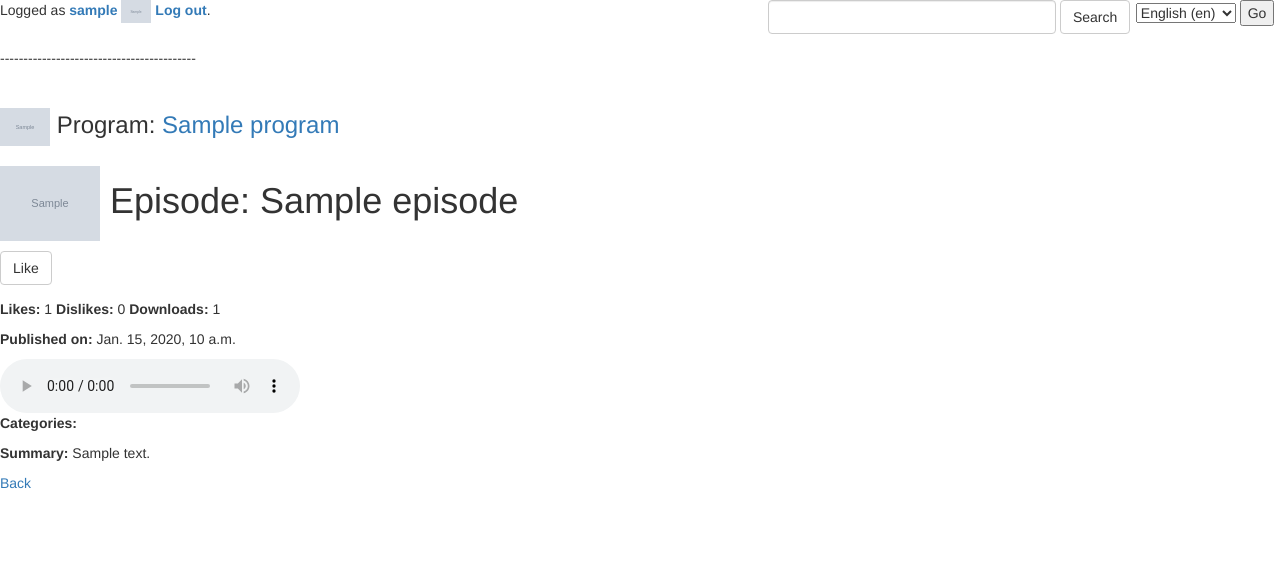
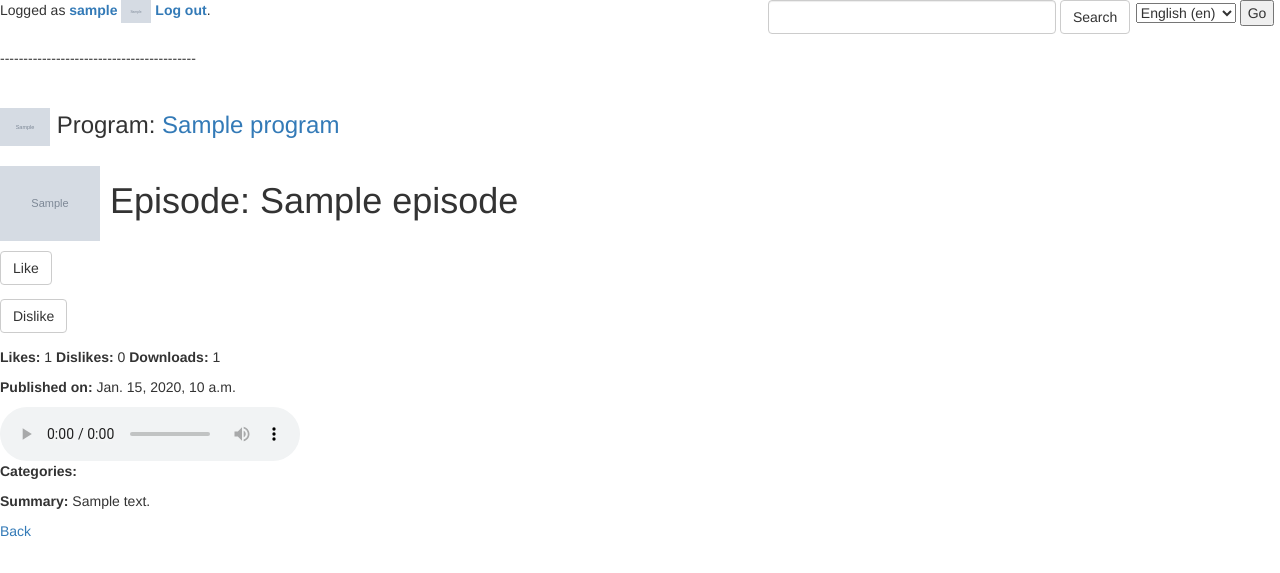
Before and after one commit to FerbLee/RSS-Radio, a Django app: page /rss_feed/episode/1/ in a window 1280 px wide. Shown: the top 573 px of the page. Run offline with Django 3.2, Linux system fonts and the light colour scheme; a user stored in the database is signed in; tables that the repository leaves empty hold one stand-in row (values such as "Sample post"); grey boxes marked "Sample" are stand-in pictures; parts of the project's set-up code (start-up, migrations or seed data) failed here and were passed over; some libraries are stand-ins or nearby versions.

Commit message:
Implemented like buttons in episode

```diff
--- a/rss_feed/templates/rss_feed/detail_episode.html
+++ b/rss_feed/templates/rss_feed/detail_episode.html
@@ -11,17 +11,17 @@
 {% if request.user.is_authenticated %}
 	<div id="like-button">
 
-		{% if episode_voted %}
-			 <form method="post" class="form-inline" action="" >
-	 			{% csrf_token %}
-	 	 		<input type="submit" class="btn btn-default" value="{% blocktrans %}Dislike{% endblocktrans %}">
-	 		</form>
-		{% else %}
-	 		<form method="post" class="form-inline" action="" >
-	 			{% csrf_token %}
-	 	 		<input type="submit" class="btn btn-default" value="{% blocktrans %}Like{% endblocktrans %}" >
-	 		</form>
-	 	{% endif %}
+
+		 <form method="post" class="form-inline" action="{% url 'rss_feed:vote_episode' episode.id 'lk'%}" >
+ 			{% csrf_token %}
+ 	 		<input type="submit" class="btn btn-default" value="{% blocktrans %}Like{% endblocktrans %}">
+ 		</form>
+
+ 		<form method="post" class="form-inline" action="{% url 'rss_feed:vote_episode' episode.id 'dl'%}" >
+ 			{% csrf_token %}
+ 	 		<input type="submit" class="btn btn-default" value="{% blocktrans %}Dislike{% endblocktrans %}" >
+ 		</form>
+
 	</div>
 {% endif %}
 
--- a/rss_feed/urls.py
+++ b/rss_feed/urls.py
@@ -27,6 +27,7 @@ urlpatterns = [
     url('^unfollow-station/(?P<pk>[0-9]+)/$', views.unfollow_station, name='unfollow_station'),
     url('^subscribe-program/(?P<pk>[0-9]+)/$', views.subscribe_program, name='subscribe_program'),
     url('^unsubscribe-program/(?P<pk>[0-9]+)/$', views.unsubscribe_program, name='unsubscribe_program'),
+    url('^vote-episode/(?P<pk>[0-9]+)/(?P<type>[\w-]+)$', views.vote_episode, name='vote_episode'),
     url(r'^unknown/$', page_not_found,  kwargs={'exception': Exception('Page not Found')},name='unknown'),]
 
 #urlpatterns +=  staticfiles_urlpatterns() + static(settings.MEDIA_URL, document_root=settings.MEDIA_ROOT)
--- a/rss_feed/views.py
+++ b/rss_feed/views.py
@@ -165,7 +165,7 @@ class EpisodeDetailView(generic.DetailView):
 
 
 @login_required
-def like_episode(request,**kwargs):
+def vote_episode(request,**kwargs):
 
     episode = Episode.objects.filter(pk=kwargs['pk'])
     new_vote_type = None
@@ -178,15 +178,18 @@ def like_episode(request,**kwargs):
     if new_vote_type == None:
 
         print("Unknown vote type " + str(kwargs['type']))
-        return HttpResponseRedirect(reverse('rss_feed:detail_episode' , args=(episode.id,)))
+        return HttpResponseRedirect(reverse('rss_feed:detail_episode' , args=(kwargs['pk'],)))
 
 
     if episode:
 
-        vote =  episode.vote_set.filter(pk=request.user.id)
+        episode = episode[0]
+        vote =  episode.vote_set.filter(user_id=request.user.id)
 
         if vote:
+
             vote = vote[0]
+            vote.refresh_from_db()
             if vote.type != new_vote_type:
                 vote.type = new_vote_type
                 vote.date = timezone.now()
@@ -197,7 +200,7 @@ def like_episode(request,**kwargs):
 
 
 
-    return HttpResponseRedirect(reverse('rss_feed:detail_episode' , args=(episode.id,)))
+    return HttpResponseRedirect(reverse('rss_feed:detail_episode' , args=(kwargs['pk'],)))
 
 
 class UserDetailView(generic.DetailView):
```
